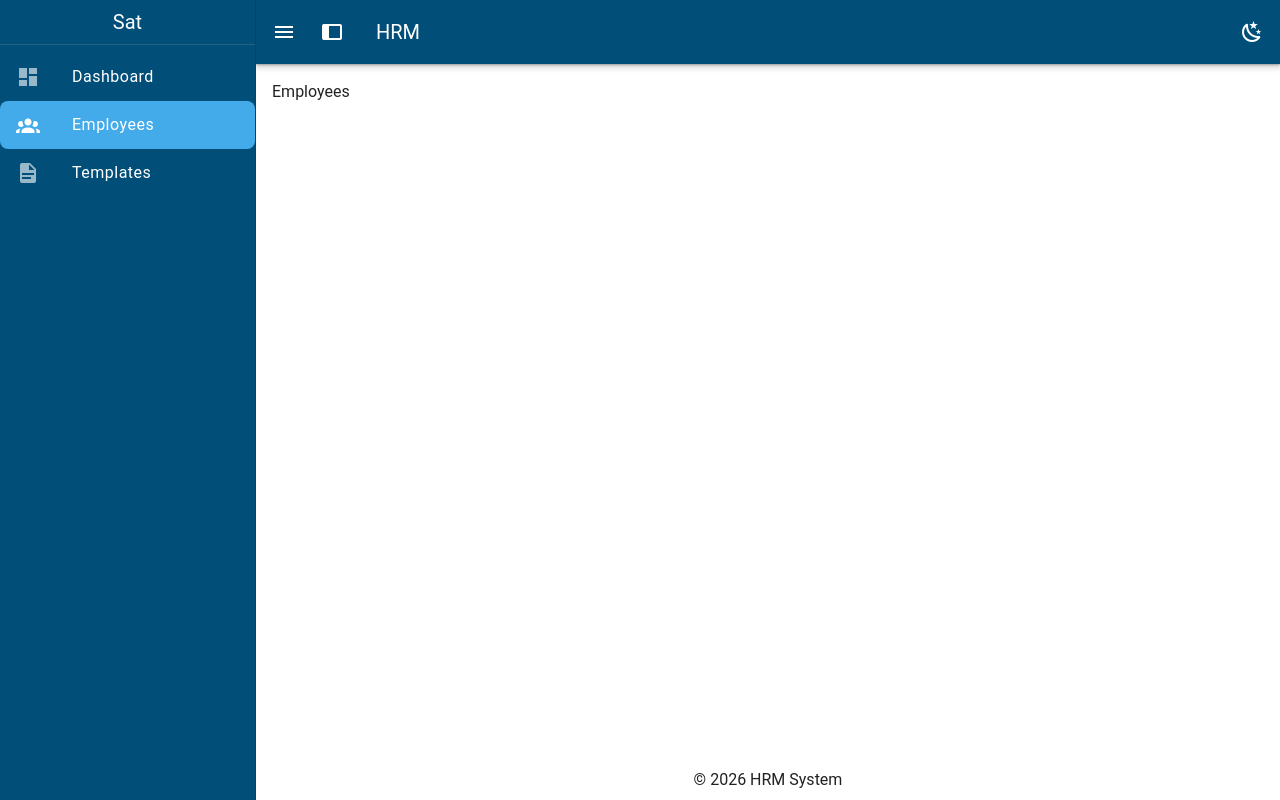
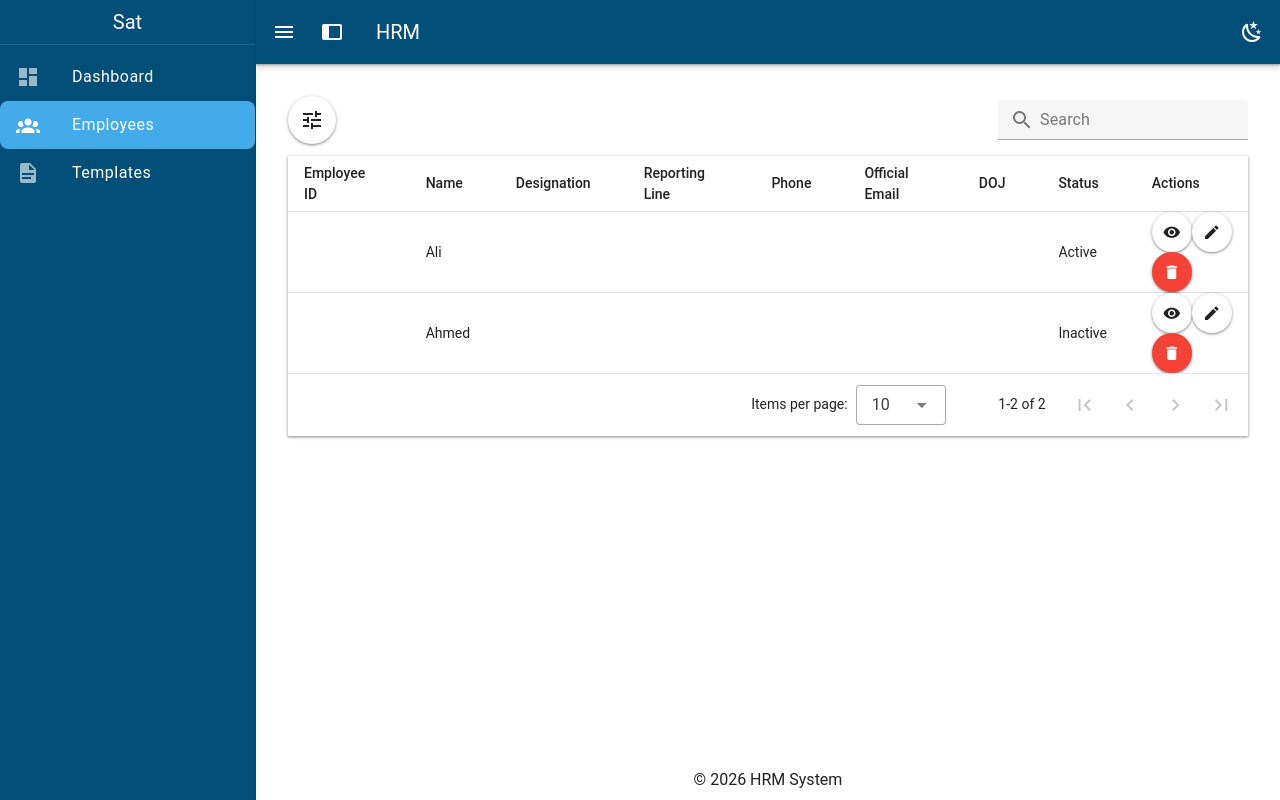
Before and after one commit to HassanRaza375/HRM, a Vue app: page /employees in a window 1280 px wide. Built offline with nearby package versions, Linux system fonts and the light colour scheme.

Commit message:
datatable

```diff
--- a/src/components/ui/DataTables.vue
+++ b/src/components/ui/DataTables.vue
@@ -1,24 +1,44 @@
 <template>
-  <v-card class="pa-4">
+  <div class="pa-4">
     <!-- Top Bar -->
     <div class="d-flex justify-space-between align-center mb-3">
       <!-- Column Toggle -->
-      <v-menu>
+      <div class="d-flex align-center gap-2">
+        <v-menu v-model="menu" :close-on-content-click="false">
           <template #activator="{ props }">
-          <v-btn v-bind="props" icon="mdi-view-column"></v-btn>
+            <v-btn v-bind="props" icon="mdi-tune"></v-btn>
           </template>
 
-        <v-list>
-          <v-list-item v-for="header in headers" :key="header.key">
+          <v-sheet class="pa-2 pt-3 column-menu">
+            <div class="menu-container">
+              <div class="menu-content">
+                <v-list class="py-0">
+                  <v-list-item
+                    v-for="header in headers"
+                    :key="header.key"
+                    class="px-0 py-0"
+                  >
                     <v-checkbox
-              v-model="visibleColumns"
+                      v-model="tempColumns"
                       :label="header.title"
                       :value="header.key"
                       hide-details
                     />
                   </v-list-item>
                 </v-list>
+              </div>
+
+              <div class="menu-footer">
+                <v-btn variant="text" @click="onCancel">Cancel</v-btn>
+                <v-btn color="primary" @click="onSave">Save</v-btn>
+              </div>
+            </div>
+          </v-sheet>
         </v-menu>
+
+        <h2 class="table--title">{{ PageName }}</h2>
+      </div>
+
       <!-- Search -->
       <v-text-field
         v-model="search"
@@ -30,41 +50,28 @@
       />
     </div>
 
-    <!-- Table -->
-    <v-table>
-      <thead>
-        <tr>
-          <th v-for="header in filteredHeaders" :key="header.key">
-            {{ header.title }}
-          </th>
-        </tr>
-      </thead>
+    <v-data-table
+      :headers="computedHeaders"
+      :items="filteredItems"
+      :items-per-page="itemsPerPage"
+      v-model:page="page"
+      class="elevation-1"
+    >
+      <template v-if="hasActions" #item.actions="{ item }">
+        <v-btn icon size="small">
+          <v-icon>mdi-eye</v-icon>
+        </v-btn>
 
-      <tbody>
-        <tr v-for="(item, index) in paginatedItems" :key="index">
-          <td v-for="header in filteredHeaders" :key="header.key">
-            {{ item[header.key] }}
-          </td>
-        </tr>
-      </tbody>
-    </v-table>
+        <v-btn icon size="small">
+          <v-icon>mdi-pencil</v-icon>
+        </v-btn>
 
-    <!-- Pagination -->
-    <div class="d-flex justify-space-between align-center mt-4">
-      <!-- Rows per page -->
-      <v-select
-        v-model="itemsPerPage"
-        :items="[10, 20, 30]"
-        label="Rows"
-        density="compact"
-        hide-details
-        style="max-width: 100px"
-      />
-
-      <!-- Page Navigation -->
-      <v-pagination v-model="page" :length="totalPages" />
+        <v-btn icon size="small" color="red">
+          <v-icon>mdi-delete</v-icon>
+        </v-btn>
+      </template>
+    </v-data-table>
   </div>
-  </v-card>
 </template>
 
 <script setup>
@@ -73,14 +80,27 @@ import { ref, computed, watch } from "vue";
 const props = defineProps({
   headers: Array,
   items: Array,
+  PageName: String,
+  itemsPerPageOptions: {
+    type: Array,
+    default: () => [10, 20, 30],
+  },
 });
 
+// Search + Pagination
 const search = ref("");
 const page = ref(1);
-const itemsPerPage = ref(10);
+const itemsPerPage = ref(props.itemsPerPageOptions[0]);
+// Menu
+const menu = ref(false);
 
-// Column visibility
+// Visible columns
 const visibleColumns = ref(props.headers.map((h) => h.key));
+const tempColumns = ref([...visibleColumns.value]);
+
+watch(menu, (val) => {
+  if (val) tempColumns.value = [...visibleColumns.value];
+});
 
 watch(
   () => props.headers,
@@ -89,12 +109,26 @@ watch(
   },
 );
 
-// Filtered headers
-const filteredHeaders = computed(() => {
+// Actions column ALWAYS included
+const computedHeaders = computed(() => {
   return props.headers.filter((h) => visibleColumns.value.includes(h.key));
 });
+const hasActions = computed(() =>
+  props.headers.some((h) => h.key === "actions"),
+);
+// Menu actions
+const onCancel = () => {
+  tempColumns.value = [...visibleColumns.value];
+  menu.value = false;
+};
 
-// 🔍 Search filter
+const onSave = () => {
+  if (!tempColumns.value.length) return;
+  visibleColumns.value = [...tempColumns.value];
+  menu.value = false;
+};
+
+// Search filter
 const filteredItems = computed(() => {
   if (!search.value) return props.items;
 
@@ -105,19 +139,37 @@ const filteredItems = computed(() => {
   );
 });
 
-// 📄 Pagination logic
-const totalPages = computed(() => {
-  return Math.ceil(filteredItems.value.length / itemsPerPage.value);
-});
-
-const paginatedItems = computed(() => {
-  const start = (page.value - 1) * itemsPerPage.value;
-  const end = start + itemsPerPage.value;
-  return filteredItems.value.slice(start, end);
-});
-
-// Reset page when search changes
 watch(search, () => {
   page.value = 1;
 });
 </script>
+
+<style scoped>
+.table--title {
+  font-size: 24px;
+  font-weight: 500;
+  margin-left: 10px;
+}
+
+.column-menu {
+  width: 250px;
+}
+
+.menu-container {
+  display: flex;
+  flex-direction: column;
+  max-height: 65vh;
+}
+
+.menu-content {
+  overflow-y: auto;
+  flex: 1;
+}
+
+.menu-footer {
+  display: flex;
+  justify-content: space-between;
+  padding: 8px;
+  border-top: 1px solid #eee;
+}
+</style>
--- a/src/pages/Employees/index.vue
+++ b/src/pages/Employees/index.vue
@@ -1,10 +1,32 @@
 <template>
-  <div>Employees</div>
+  <div>
+    <DataTables
+      :headers="headers"
+      :items="employees"
+      :itemsPerPageOptions="itemsPerPageOptions"
+    />
+  </div>
 </template>
 
-<script>
-export default {};
+<script setup>
+import DataTables from "../../components/ui/DataTables.vue";
+const itemsPerPageOptions = [10, 20, 30];
+const headers = [
+  { title: "Employee ID", key: "employeeId" },
+  { title: "Name", key: "name" },
+  { title: "Designation", key: "designation" },
+  { title: "Reporting Line", key: "reportingLine" },
+  { title: "Phone", key: "phone" },
+  { title: "Official Email", key: "officialEmail" },
+  { title: "DOJ", key: "doj" },
+  { title: "Status", key: "status" },
+  { title: "Actions", key: "actions", sortable: false },
+];
+
+const employees = [
+  { name: "Ali", email: "ali@test.com", role: "Admin", status: "Active" },
+  { name: "Ahmed", email: "ahmed@test.com", role: "User", status: "Inactive" },
+];
 </script>
 
-<style>
-</style>
+<style></style>
```
Lines whose indentation alone changed are shown as unchanged.
